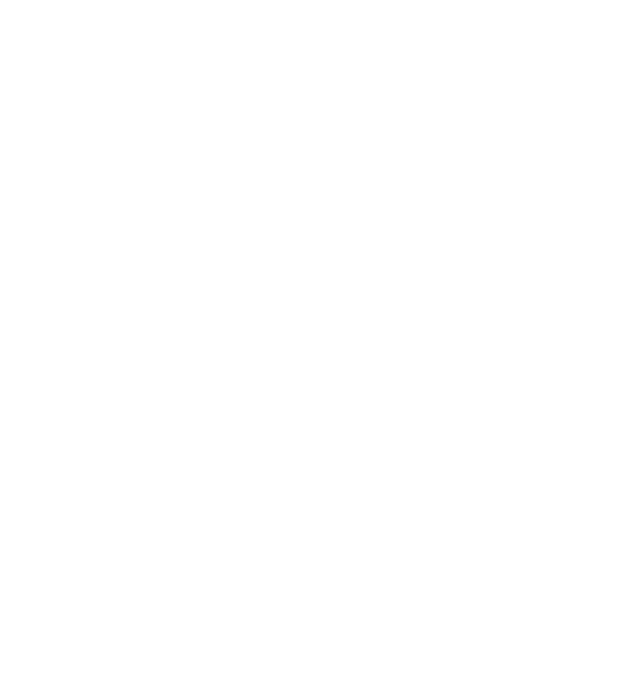
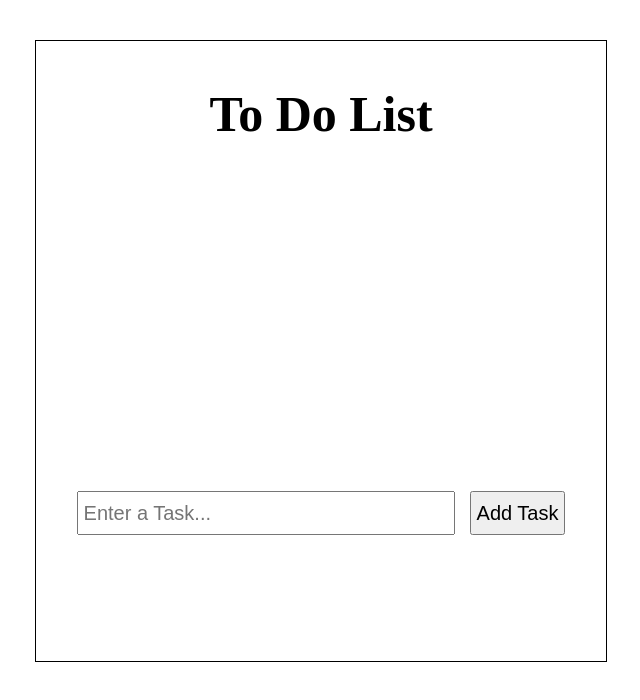
Before and after one commit to SrushtiWanjari/to-do-app, a plain HTML site: page index.html in a window 1280 px wide. Shown: the whole page, without its empty margins (319-959 px from the left). Drawn offline with Linux system fonts and the light colour scheme.

Commit message:
simple structure added

```diff
--- a/index.html
+++ b/index.html
@@ -5,7 +5,49 @@
     <meta name="viewport" content="width=device-width, initial-scale=1.0">
     <title>To-Do-App</title>
 </head>
+<style>
+    .main-container{
+        height: 600px;
+        width: 550px;
+        border: 1px solid black;
+        margin: 40px auto;
+        padding: 10px;
+        }
+        .heading{
+           text-align: center;
+           font-size: 50px;
+        }
+        .input-task{
+            height: 300px;
+        }
+        .enter-task-container{
+           display: flex;
+           justify-content: center;
+           gap: 15px;
+           margin: 15px;
+        }
+        .enter-task-box{
+            width: 70%;
+            height: 30px;
+            padding: 5px;
+            font-size: 20px;
+        }
+        .add-btn{
+            font-size: 20px;
+            padding: 5px;
+        }
+</style>
 <body>
+    <div class="main-container">
+    <h1 class="heading">To Do List</h1>
+
+    <div class="input-task"></div>
+
+    <div class="enter-task-container">
+        <input type="text" placeholder="Enter a Task..." class="enter-task-box">
+        <button type="button" class="add-btn">Add Task</button>
+        </div>
+    </div>
 
 </body>
 </html>
```
